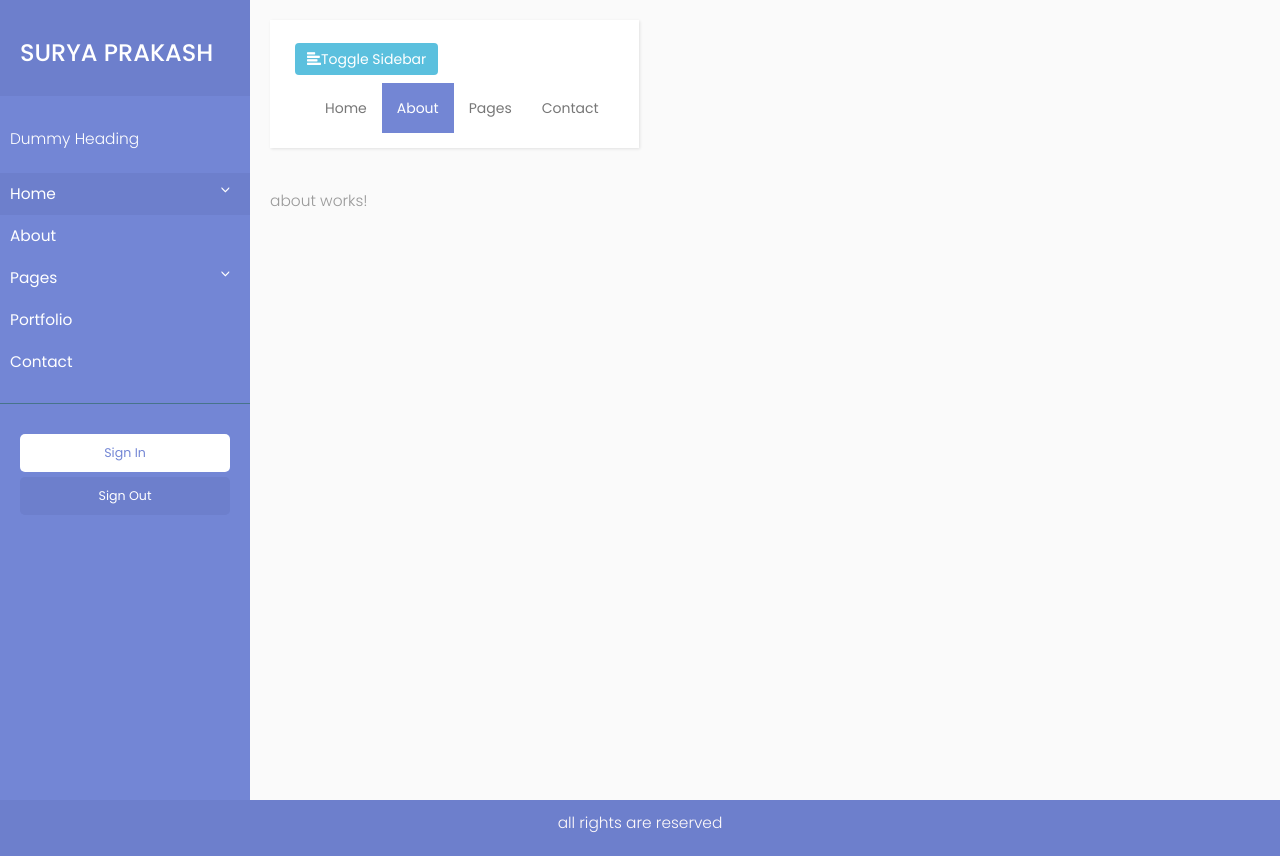
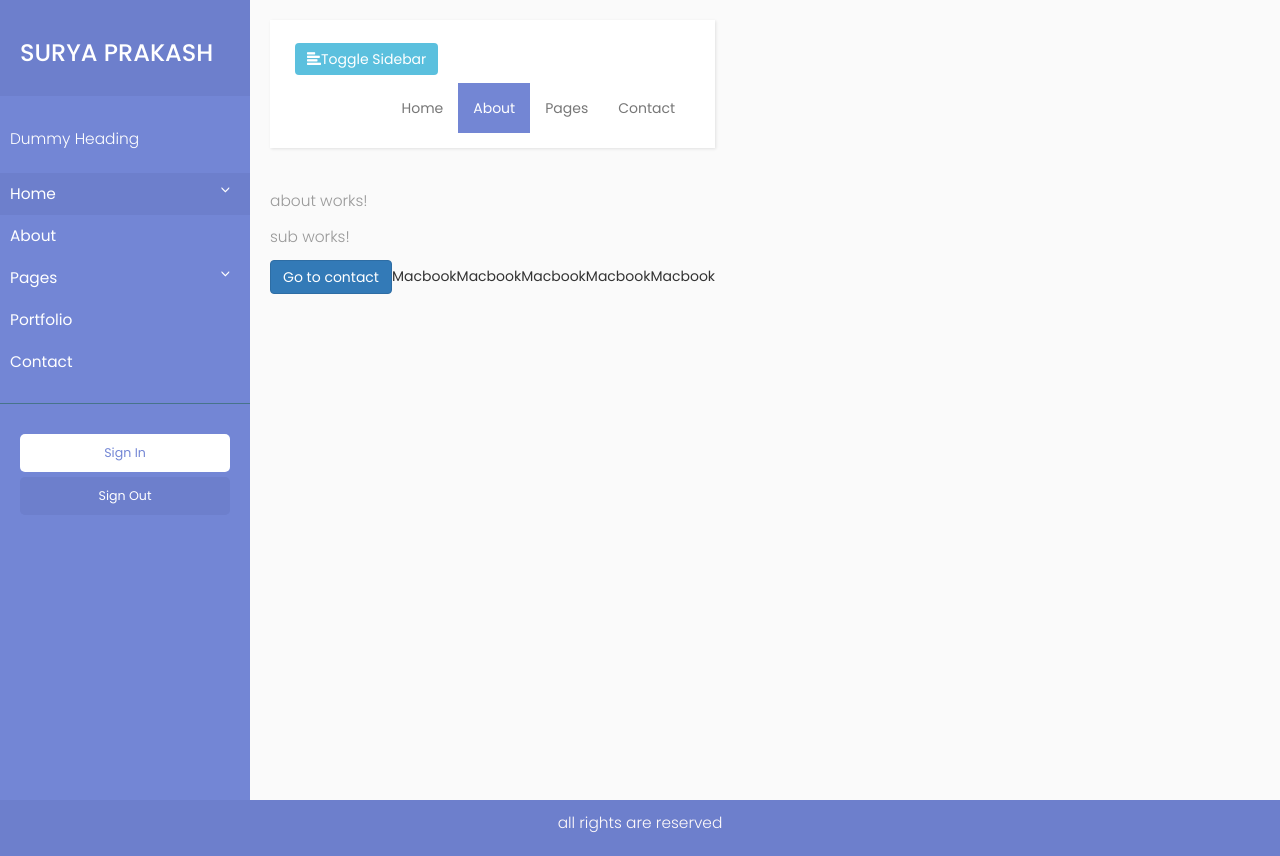
Before and after one commit to suryabogadhi/angular0.2, an Angular app: page /about in a window 1280 px wide. Built offline with nearby package versions, Linux system fonts and the light colour scheme.

Commit message:
relative route, absolute route, queryparams, fragments, activated routes, navigate, route observables

```diff
--- a/src/app/about/about.component.html
+++ b/src/app/about/about.component.html
@@ -1,3 +1,11 @@
 <p>
   about works!
 </p>
+{{ proid }}
+{{ proname }}
+<app-sub></app-sub>
+<a [routerLink]="['/about',127,'macbook']" [queryParams]="{ order: 'popular', order2: 'popular'}" fragment="other">Macbook</a>
+<a [routerLink]="['/about',126,'macbook333']" [queryParams]="{ order: 'popular', order2: 'popular'}" fragment="other">Macbook</a>
+<a [routerLink]="['/about',126767,'macbook444']" [queryParams]="{ order: 'popular', order2: 'popular'}" fragment="other">Macbook</a>
+<a [routerLink]="['/about',1276556,'macbook55']" [queryParams]="{ order: 'popular', order2: 'popular'}" fragment="other">Macbook</a>
+<a [routerLink]="['/about',1275656,'macbook66']" [queryParams]="{ order: 'popular', order2: 'popular'}" fragment="other">Macbook</a>
--- a/src/app/about/about.component.ts
+++ b/src/app/about/about.component.ts
@@ -1,4 +1,6 @@
 import { Component, OnInit } from '@angular/core';
+import {ActivatedRoute, Params, Router} from "@angular/router";
+import {QueryParamsHandling} from "@angular/router/src/config";
 
 @Component({
   selector: 'app-about',
@@ -6,10 +8,20 @@ import { Component, OnInit } from '@angular/core';
   styleUrls: ['./about.component.css']
 })
 export class AboutComponent implements OnInit {
-
-  constructor() { }
+  proid = "";
+  proname = "";
+  constructor(private router: Router, private route: ActivatedRoute) { }
 
   ngOnInit() {
+    this.proid = this.route.snapshot.params['proId'];
+    this.proname = this.route.snapshot.params['proName'];
+    //this.proname = this.route.snapshot.queryParams['order'];
+    //this.proname = this.route.snapshot.fragment;
+
+    this.route.params.subscribe((params: Params)=>{
+      //console.log(params);
+      this.proid = params['proId'];
+      this.proname = params['proName'];
+    });
   }
-
 }
--- /dev/null
+++ b/src/app/about/sub/sub.component.html
@@ -0,0 +1,4 @@
+<p>
+  sub works!
+</p>
+<button class="btn btn-primary" (click)="goToContact()">Go to contact</button>
--- /dev/null
+++ b/src/app/about/sub/sub.component.ts
@@ -0,0 +1,21 @@
+import { Component, OnInit } from '@angular/core';
+import {ActivatedRoute, Router} from "@angular/router";
+
+@Component({
+  selector: 'app-sub',
+  templateUrl: './sub.component.html',
+  styleUrls: ['./sub.component.css']
+})
+export class SubComponent implements OnInit {
+
+  constructor(private router: Router, private route: ActivatedRoute) { }
+
+  ngOnInit() {
+  }
+
+  goToContact(){
+    this.router.navigate(['/contact']);
+    //this.router.navigate(['contact'], {relativeTo: this.route});
+  }
+
+}
--- a/src/app/app.module.ts
+++ b/src/app/app.module.ts
@@ -27,11 +27,14 @@ import { HomeComponent } from './home/home.component';
 import { AboutComponent } from './about/about.component';
 import { PagesComponent } from './pages/pages.component';
 import { ContactComponent } from './contact/contact.component';
+import { SubComponent } from './about/sub/sub.component';
 
 
 const myRoutes: Routes = [
   { path:'',component:HomeComponent },
   { path:'about',component:AboutComponent },
+  { path:'about/:proId',component:AboutComponent },
+  { path:'about/:proId/:proName',component:AboutComponent },
   { path:'pages',component:PagesComponent },
   { path:'contact',component:ContactComponent }
 ];
@@ -58,7 +61,8 @@ const myRoutes: Routes = [
     HomeComponent,
     AboutComponent,
     PagesComponent,
-    ContactComponent
+    ContactComponent,
+    SubComponent
   ],
   imports: [
     BrowserModule,
--- a/src/app/header/header.component.html
+++ b/src/app/header/header.component.html
@@ -13,7 +13,7 @@
               <li><a routerLink="/" [routerLinkActiveOptions]="{exact:true}" routerLinkActive="active">Home</a></li>
               <li><a routerLink="/about" routerLinkActive="active">About</a></li>
               <li><a routerLink="/pages" routerLinkActive="active">Pages</a></li>
-              <li><a routerLink="/contact" routerLinkActive="active">Contact</a></li>
+              <li><a [routerLink]="['/contact']" routerLinkActive="active">Contact</a></li>
           </ul>
       </div>
   </div>
--- a/src/app/home/home.component.html
+++ b/src/app/home/home.component.html
@@ -1,3 +1,14 @@
 <p>
   home works!
 </p>
+
+
+<button class="btn btn-primary" (click)="goToContact()">Go to contact</button>
+
+<ul class="nav nav-stacked">
+<li><a [routerLink]="['/about',123,'laptop']">Laptop</a></li>
+<li><a [routerLink]="['/about',124,'lenove']">Lenovo</a></li>
+<li><a [routerLink]="['/about',125,'mi']">Mi</a></li>
+<li><a [routerLink]="['/about',126,'iphone']">Iphone</a></li>
+<li><a [routerLink]="['/about',127,'macbook']" [queryParams]="{ order: 'popular', order2: 'popular'}" fragment="other">Macbook</a></li>
+</ul>
--- a/src/app/home/home.component.ts
+++ b/src/app/home/home.component.ts
@@ -1,4 +1,5 @@
 import { Component, OnInit } from '@angular/core';
+import {Router} from "@angular/router";
 
 @Component({
   selector: 'app-home',
@@ -7,9 +8,19 @@ import { Component, OnInit } from '@angular/core';
 })
 export class HomeComponent implements OnInit {
 
-  constructor() { }
+  constructor(private router: Router) { }
 
   ngOnInit() {
   }
 
+  goToContact(){
+    this.router.navigate(
+      ['/about',1234,'Acer'],
+      {
+        queryParams:{'order':'up','order2':'des','order4':'ups'},
+        fragment:'getit'
+      }
+    );
+  }
+
 }
```
Also changed, not shown: src/app/about/sub/sub.component.css (added), 1 other file (tests, documents, lock files or other folders).
